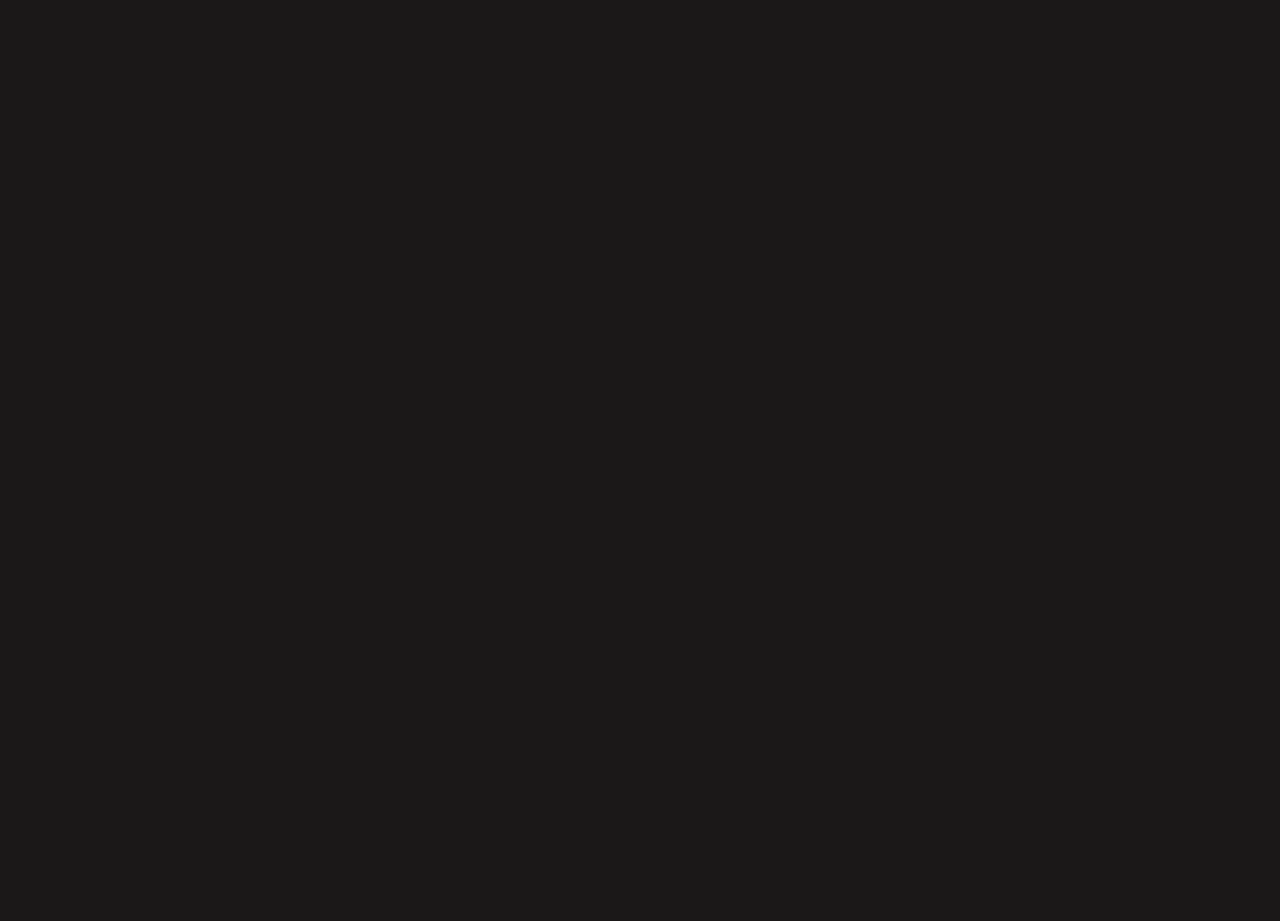
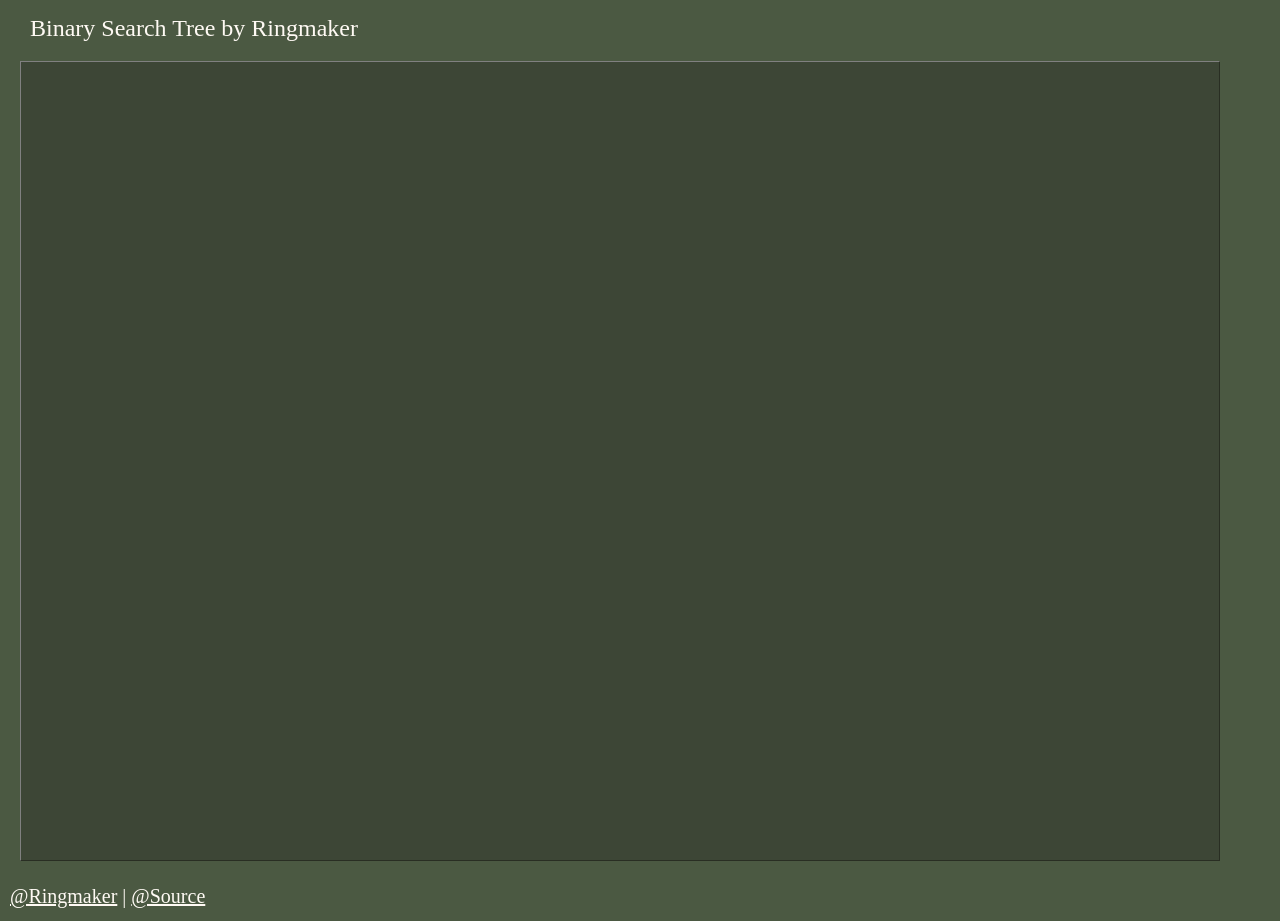
Before and after one commit to cmRingmaker/balanced-BST, a plain HTML site: page index.html in a window 1280 px wide. Before the commit the page ends 800 px from the top, so only its background shows below. Drawn offline with Linux system fonts and the light colour scheme.

Commit message:
style start

```diff
--- a/css/style.css
+++ b/css/style.css
@@ -12,12 +12,17 @@
 	font-size: 62.5%; /* [1a] */
 
 	/* Main colors */
-	--COLOR_BG: hsl(0, 5%, 10%);
-	--COLOR_PRIMARY: hsl(220, 90%, 15%);
-	--COLOR_SECONDARY: hsl(303, 71%, 73%);
+	--GreenBG: oklch(44.4% 0.04 133);
+	--DarkGreenBG: oklch(38.2% 0.03 131);
+	--YellowHighlight: oklch(76.6% 0.12 101);
+
+	/* Borders */
+	--Border: 1px solid oklch(29.15% 0.02 129); /* Default to dark */
+	--BorderBright: oklch(60% 0 90);
+	--BorderDark: oklch(29.15% 0.02 129);
 
 	/* Text */
-	--FONT_COLOR: hsl(30, 100%, 98%);
+	--OffWhite: oklch(98.75% 0.01 68);
 }
 
 /*
@@ -28,14 +33,16 @@
 
 body {
 	font-size: 1.8rem;
-	background-color: var(--COLOR_BG);
-	color: var(--FONT_COLOR);
+	background-color: var(--GreenBG);
+	color: var(--OffWhite);
 	height: 100vh;
+	display: grid;
+	grid-template-rows: auto 1fr auto;
 }
 
 ::selection {
-	background-color: var(--COLOR_SECONDARY);
-	color: var(--COLOR_BG);
+	background-color: var(--YellowHighlight);
+	color: var(--DarkGreenBG);
 }
 
 /*
@@ -45,7 +52,8 @@ body {
 */
 
 header {
-	background-color: var(--COLOR_PRIMARY);
+	font-size: 2.4rem;
+	padding: 15px 0 0 30px;
 }
 
 /*
@@ -55,6 +63,14 @@ header {
 */
 
 main {
+	width: 1200px;
+	height: 800px;
+	margin: 20px;
+	background-color: var(--DarkGreenBG);
+	/* Contrasting borders for container */
+	border: var(--Border);
+	border-top-color: var(--BorderBright);
+	border-left-color: var(--BorderBright);
 }
 
 /*
@@ -64,5 +80,6 @@ main {
 */
 
 footer {
-	background-color: var(--COLOR_PRIMARY);
+	padding: 0 0 10px 10px;
+	font-size: 2rem;
 }
--- a/index.html
+++ b/index.html
@@ -15,6 +15,18 @@
 </head>
 
 <body>
+  <header>
+    <h1>Binary Search Tree by Ringmaker</h1>
+  </header>
+
+  <main>
+  </main>
+
+  <footer>
+    <a href="https://github.com/cmRingmaker">@Ringmaker</a>
+    |
+    <a href="https://github.com/cmRingmaker">@Source</a>
+  </footer>
 
   <!-- external JavaScript link -->
   <script type="module" src="js/main.js"></script>
```
